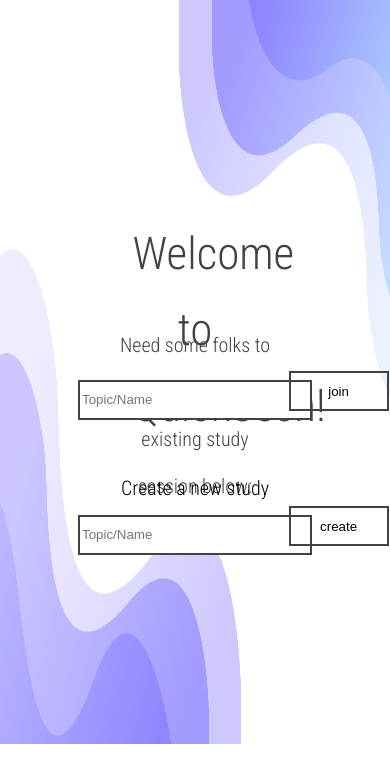
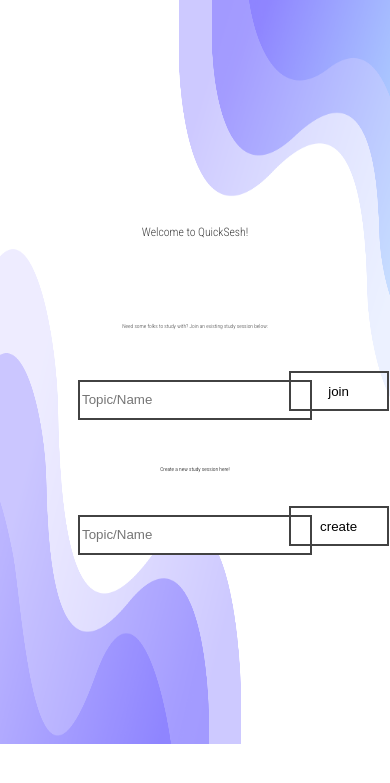
Before and after one commit to neeltron/QuickSesh, a Flask app: page / in a window 390 px wide. Shown: the top 783 px of the page. Run offline with Flask 2, Linux system fonts and the light colour scheme.

Commit message:
made the text responsive

```diff
--- a/static/styles.css
+++ b/static/styles.css
@@ -12,7 +12,7 @@ body {
   font-family: Roboto Condensed;
   font-style: normal;
   font-weight: normal;
-  font-size: 45px;
+  font-size: 3vw;
   line-height: 76px;
   color: #424242;
 }
@@ -25,7 +25,7 @@ body {
   font-family: Roboto Condensed;
   font-style: normal;
   font-weight: normal;
-  font-size: 20px;
+  font-size: 1.4vw;
   line-height: 47px;
   text-align: center;
   color: #424242;
@@ -62,7 +62,7 @@ body {
   font-family: Roboto Condensed;
   font-style: normal;
   font-weight: normal;
-  font-size: 20px;
+  font-size: 1.4vw;
   line-height: 47px;
 }
 
```
